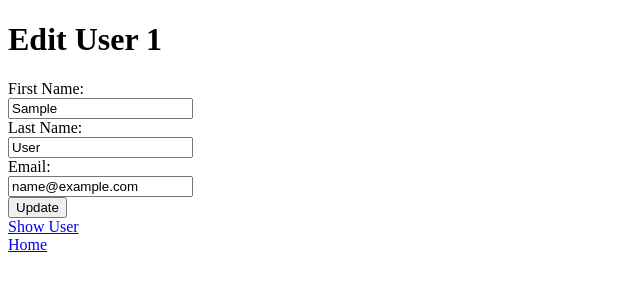
After one commit to KierMc/10.5, a Flask app: page /edit/1 in a window 1280 px wide. The commit adds this page. Shown: the top 300 px of the page, without its empty margins (0-640 px from the left). Run offline with Flask 2, Linux system fonts and the light colour scheme; tables that the repository leaves empty or names only in its code hold one stand-in row (values such as "Sample post").

Commit message:
second commit - User CRUD

```diff
--- a/flask_app/controllers/users_controller.py
+++ b/flask_app/controllers/users_controller.py
@@ -9,7 +9,6 @@ def home():
 @app.route('/users')
 def index():
     all_users = User.get_all()
-    print(all_users)
     return render_template ('index.html', users=all_users)
 
 @app.route('/new')
@@ -20,3 +19,30 @@ def new_user():
 def create_user():
     User.create_user(request.form)
     return redirect ('/users')
+
+@app.route('/show/<int:id>')
+def show_user(id):
+    data={
+        "id":id
+    }
+    return render_template('show.html',user=User.get_one(data))
+
+@app.route('/edit/<int:id>')
+def edit_user(id):
+    data={
+        "id":id
+    }
+    return render_template ("edit.html",user=User.get_one(data))
+
+@app.route('/update', methods=["POST"])
+def update():
+    User.update(request.form)
+    return redirect ('/users')
+
+@app.route('/delete/<int:id>')
+def destroy(id):
+    data={
+        "id":id
+    }
+    User.delete(data)
+    return redirect ('/users')
--- a/flask_app/models/users_model.py
+++ b/flask_app/models/users_model.py
@@ -1,4 +1,4 @@
-from flask_app.config.mysqlconnection import connectToMySQL
+from flask_app.config.mysqlconnection import MySQLConnection, connectToMySQL
 
 
 class User:
@@ -8,6 +8,7 @@ class User:
         self.last_name = data['last_name']
         self.email = data['email']
         self.created_at = data['created_at']
+        self.updated_at = data['updated_at']
 
     @classmethod
     def get_all(cls):
@@ -23,8 +24,24 @@ class User:
         return users
 
     @classmethod
+    def get_one(cls, data):
+        query = "SELECT * FROM users WHERE id = %(id)s;"
+        result = connectToMySQL('users_schema').query_db(query,data)
+        return cls(result[0])
+
+    @classmethod
     def create_user(cls, data):
         query = 'INSERT INTO users (first_name, last_name, email, created_at)'
         query += "VALUES(%(first_name)s, %(last_name)s, %(email)s, NOW())"
         new_user_id = connectToMySQL('users_schema').query_db(query,data)
         return new_user_id
+
+    @classmethod
+    def update(cls, data):
+        query = "UPDATE users SET first_name=%(first_name)s, last_name=%(last_name)s, email=%(email)s, updated_at=NOW() WHERE id=%(id)s;"
+        return connectToMySQL('users_schema').query_db(query,data)
+
+    @classmethod
+    def delete(cls, data):
+        query = "DELETE FROM users WHERE id=%(id)s"
+        return connectToMySQL('users_schema').query_db(query,data)
--- /dev/null
+++ b/flask_app/templates/edit.html
@@ -0,0 +1,31 @@
+<!DOCTYPE html>
+<html lang="en">
+<head>
+    <meta charset="UTF-8">
+    <meta http-equiv="X-UA-Compatible" content="IE=edge">
+    <meta name="viewport" content="width=device-width, initial-scale=1.0">
+    <title>Edit</title>
+</head>
+<body>
+    <h1>Edit User {{user.id}}</h1>
+    <form action="/update" method="POST">
+        <input type="hidden" name="id" value="{{user.id}}">
+        <label>First Name: </label>
+        <br>
+        <input name="first_name" type="text" value="{{user.first_name}}">
+        <br>
+        <label>Last Name: </label>
+        <br>
+        <input name="last_name" type="text" value="{{user.last_name}}">
+        <br>
+        <label>Email: </label>
+        <br>
+        <input name="email" type="text" value="{{user.email}}">
+        <br>
+        <button type="submit">Update</button>
+    </form>
+    <a href="/show/{{user.id}}">Show User</a>
+    <br>
+    <a href="/users">Home</a>
+</body>
+</html>
--- a/flask_app/templates/new_user.html
+++ b/flask_app/templates/new_user.html
@@ -22,6 +22,8 @@
         <input name="email" type="text">
         <br>
         <button type="submit">Create</button>
+        <br>
+        <a href="/users">Home</a>
     </form>
 </body>
 </html>
```
Also changed, not shown: flask_app/templates/index.html (+7 -0 lines), flask_app/templates/show.html (added, +19 -0 lines).
